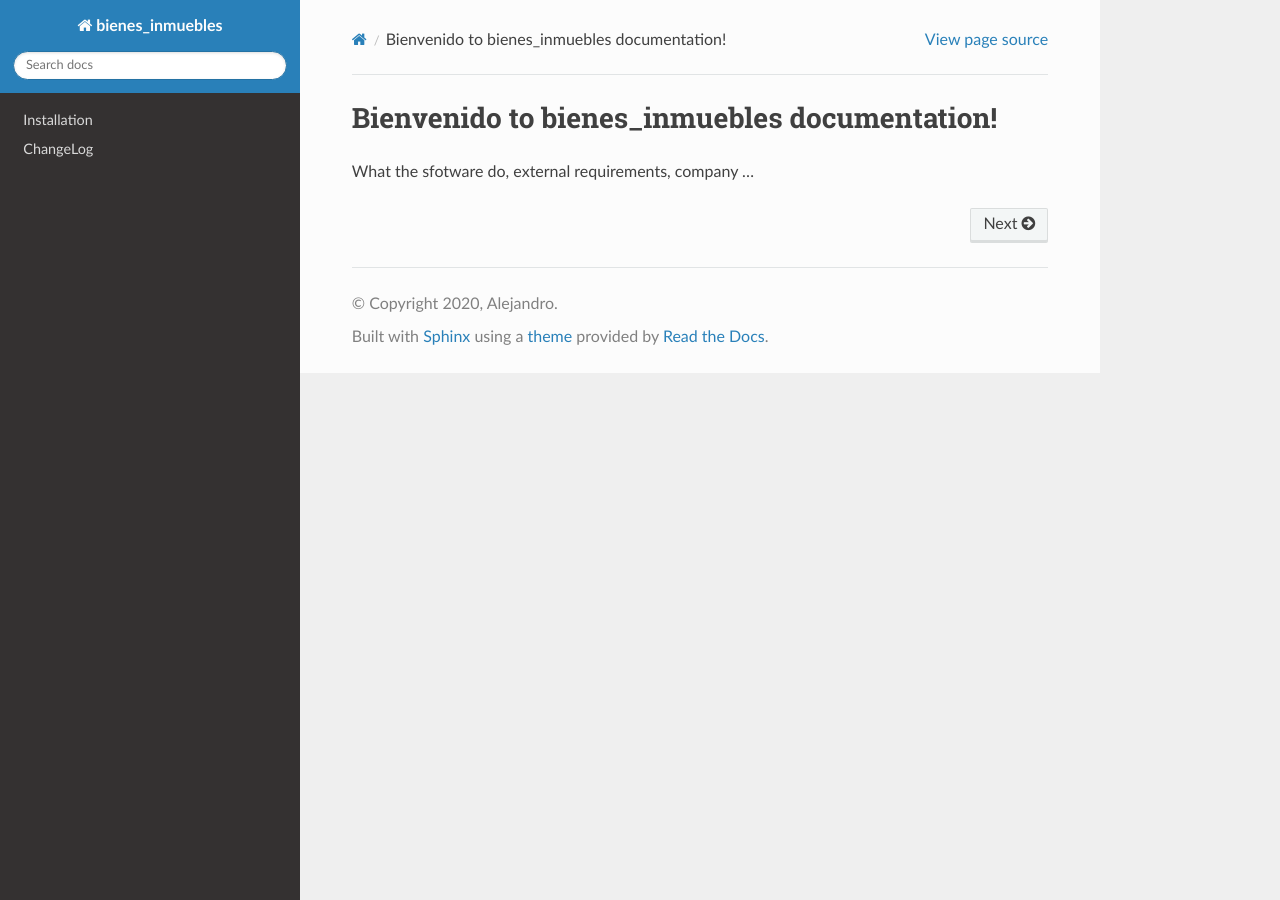
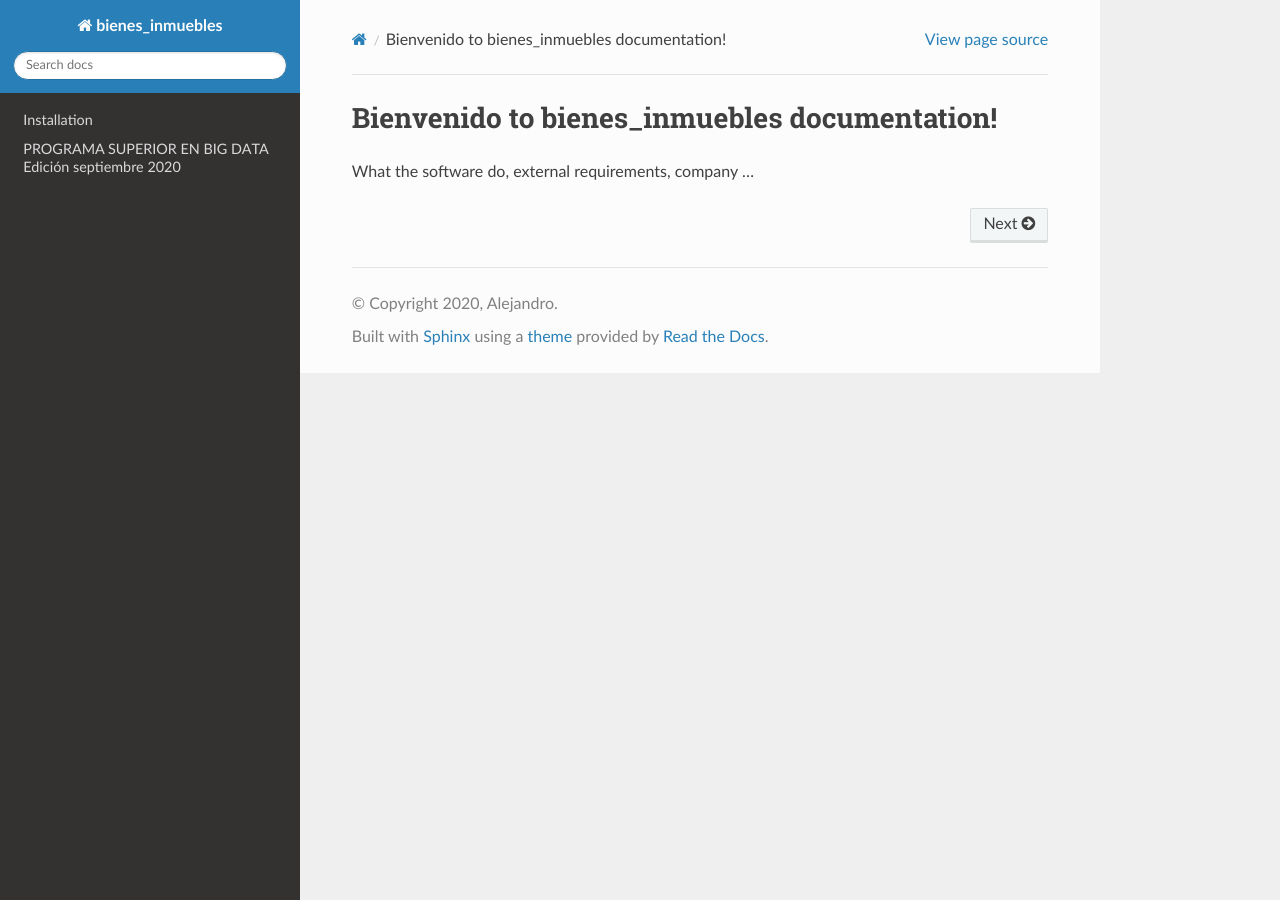
Before and after one commit to alexxfernandez13/bienes_inmuebles, a Sphinx documentation site: the page built from docs/source/index.rst, in a window 1280 px wide. Built offline with Sphinx 7.4.7 and the Read the Docs theme 2.0.0, drawn with Linux system fonts in a browser that asks for light colours.

Commit message:
update toctree

```diff
--- a/docs/source/changelog/index.rst
+++ b/docs/source/documentation/index.rst
@@ -1,8 +1,5 @@
-ChangeLog
+PROGRAMA SUPERIOR EN BIG DATA Edición septiembre 2020
 ==========
-
-PROGRAMA SUPERIOR EN BIG DATA
-Edición septiembre 2020
 
 REAL ESTATE PREDICTION
 ++++++++
--- a/docs/source/index.rst
+++ b/docs/source/index.rst
@@ -6,7 +6,7 @@
 Bienvenido to bienes_inmuebles documentation!
 ===================================================================
 
-What the sfotware do, external requirements, company ...
+What the software do, external requirements, company ...
 
 
 .. toctree::
@@ -14,5 +14,5 @@ What the sfotware do, external requirements, company ...
    :hidden:
 
 .. toctree::
-   changelog/index.rst
+   documentation/index.rst
    :hidden:
```
